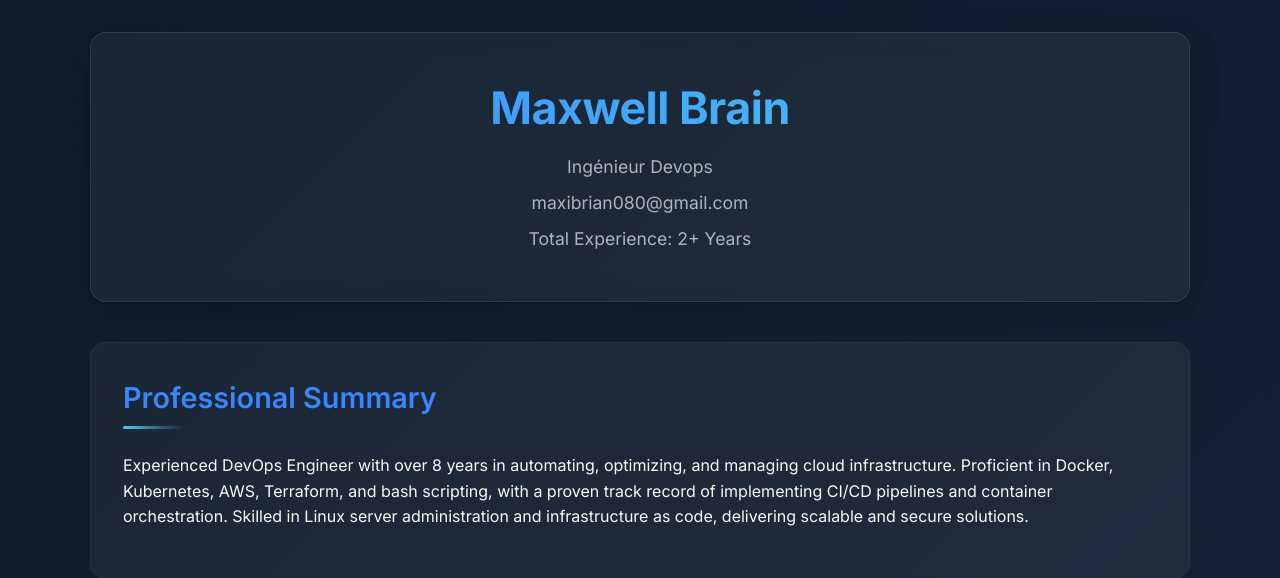
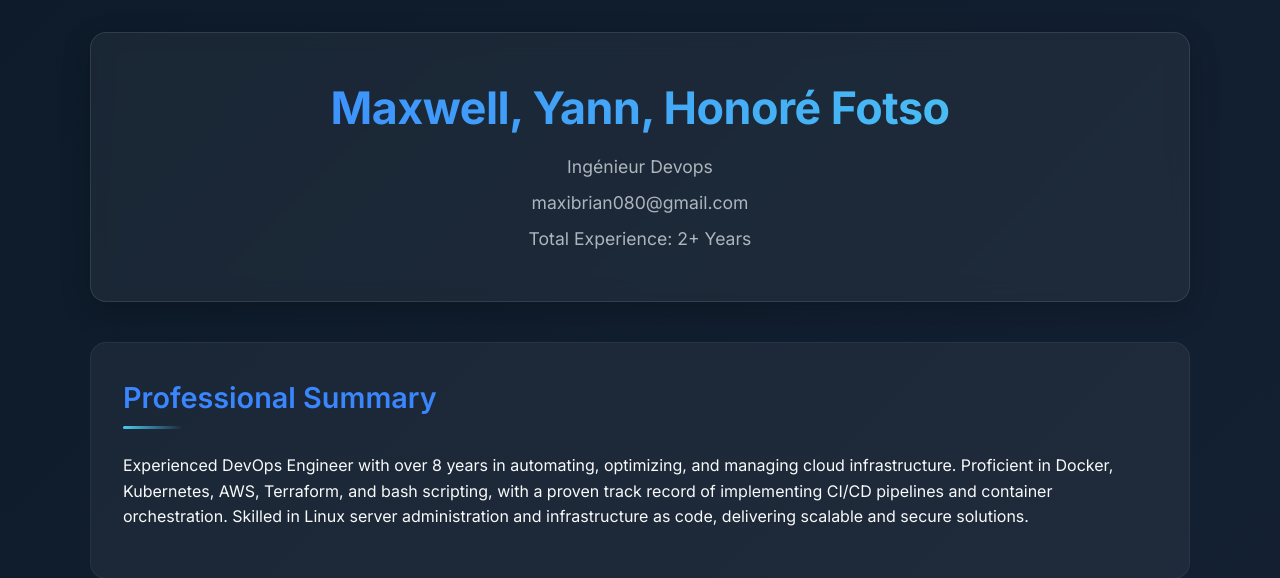
Before and after one commit to Max-Kamgang/portfolio, a Flask app: page / in a window 1280 px wide. Shown: the top 578 px of the page. Run offline with Flask 3, Linux system fonts and the light colour scheme.

Commit message:
Change For Keyce V12

```diff
--- a/templates/index.html
+++ b/templates/index.html
@@ -271,7 +271,7 @@
 <body>
     <div class="container">
         <header class="header">
-            <h1>Maxwell Brain</h1>
+            <h1>Maxwell, Yann, Honoré Fotso</h1>
             <p>Ingénieur Devops</p>
             <p>maxibrian080@gmail.com</p>
             <p>Total Experience: 2+ Years</p>
```
Also changed, not shown: .github/workflows/ECR.yml (deleted).
